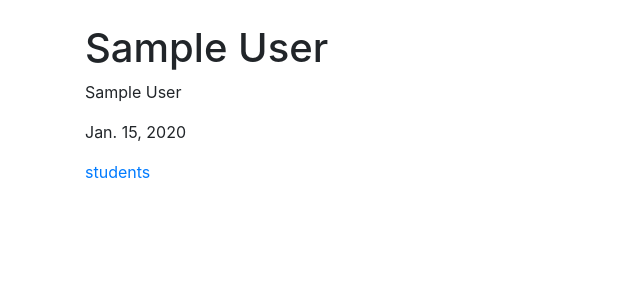
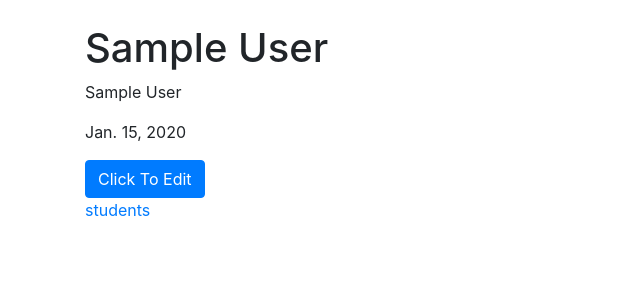
Before and after one commit to byiringiroscar/Django-and-Htmx-edit-pattern-with-click, a Django app: page /students/1/ in a window 1280 px wide. Shown: the top 300 px of the page, without its empty margins (0-640 px from the left). Run offline with Django 4.2, Linux system fonts and the light colour scheme; tables that the repository leaves empty hold one stand-in row (values such as "Sample post"); some libraries are stand-ins or nearby versions.

Commit message:
Update student-details.html

```diff
--- a/core/templates/core/partials/student-details.html
+++ b/core/templates/core/partials/student-details.html
@@ -1,3 +1,7 @@
 <h1>{{ student.name }}</h1>
 <p>{{ student.subject }}</p>
 <p>{{ student.date_of_birth }}</p>
+
+<button  class="btn btn-primary">
+    Click To Edit
+    </button>
```
